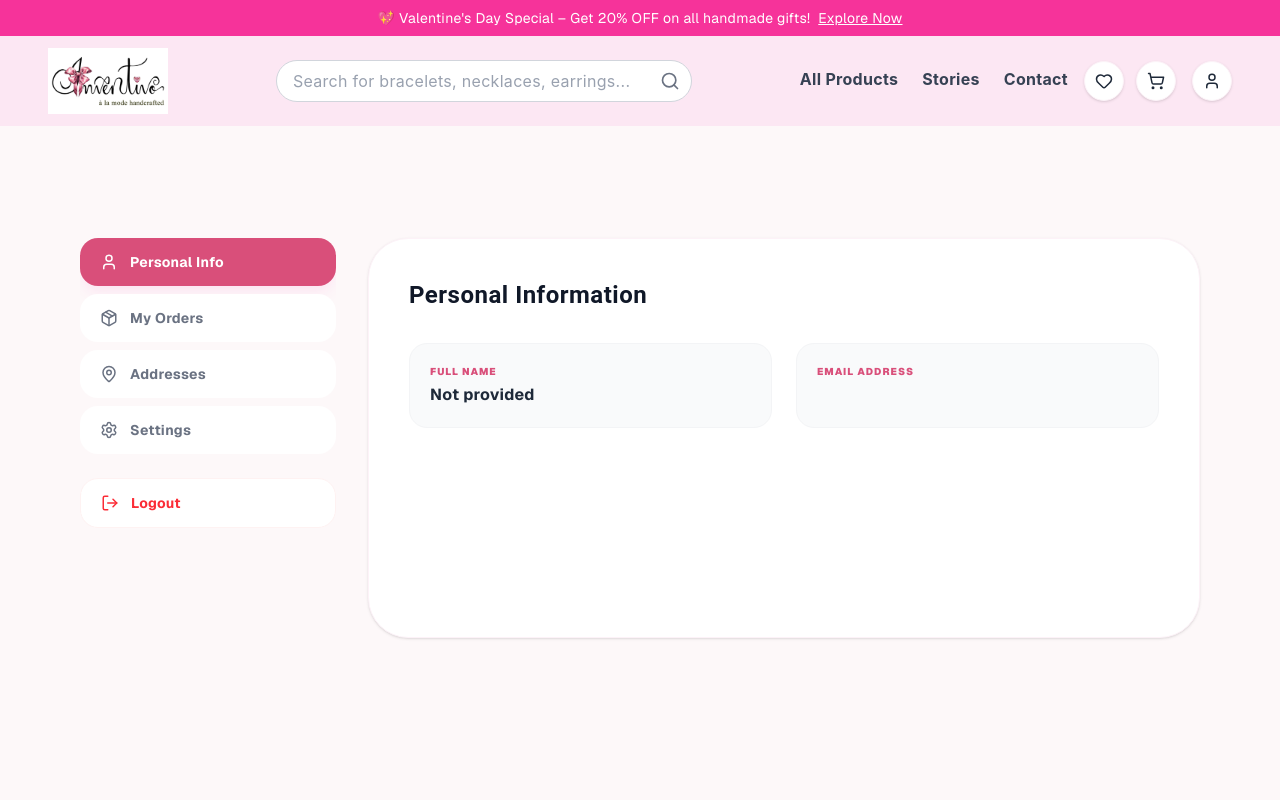
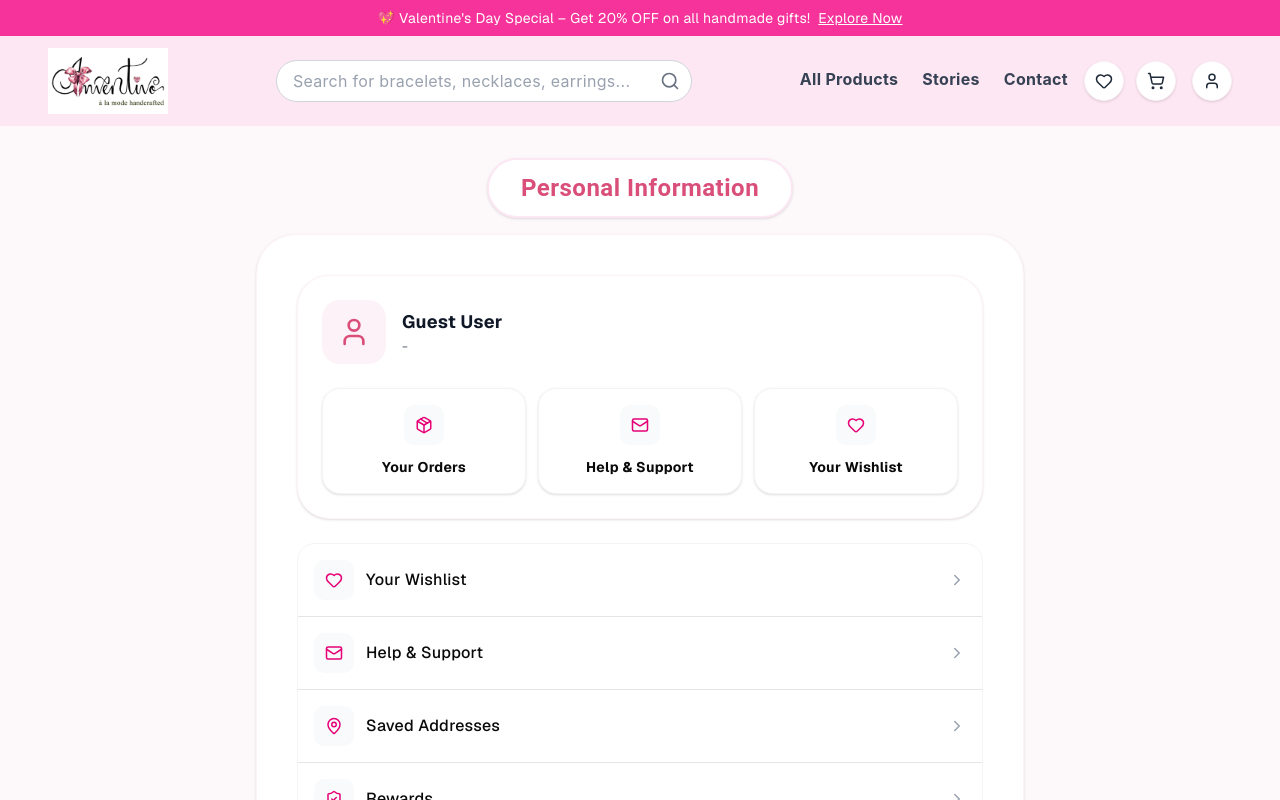
Before and after one commit to GNithinReddy454/Inventino-new-interns-Frontend, a Next.js app: page /profile in a window 1280 px wide. Shown: the top 800 px of the page. Built offline with nearby package versions, Linux system fonts and the light colour scheme.

Commit message:
Update feature/navbar: add profile orders and update packages

```diff
--- /dev/null
+++ b/app/(main)/profile/orders/page.tsx
@@ -0,0 +1,45 @@
+"use client";
+
+import React from "react";
+import Link from "next/link";
+import { CheckCircle2, Truck } from "lucide-react";
+
+const orders = [
+  { id: "INV-8829", date: "Feb 12, 2026", status: "In Transit", total: 129.99, icon: Truck, color: "text-blue-500 bg-blue-50" },
+  { id: "INV-8742", date: "Jan 28, 2026", status: "Delivered", total: 85.0, icon: CheckCircle2, color: "text-emerald-500 bg-emerald-50" },
+];
+
+export default function OrdersPage() {
+  return (
+    <div className="bg-[#fdf8f9] min-h-screen pt-20 md:pt-28 pb-20 font-sans">
+      <div className="max-w-4xl mx-auto px-4">
+        <div className="bg-white rounded-[2.5rem] p-6 md:p-10 border border-pink-50 shadow-sm">
+          <div className="flex items-center justify-between mb-6">
+            <h1 className="text-2xl font-serif font-bold">My Orders</h1>
+            <Link href="/profile" className="text-sm text-gray-500">Back to Profile</Link>
+          </div>
+
+          <div className="space-y-4">
+            {orders.map((order) => (
+              <Link key={order.id} href={`/profile/orders/${order.id}`} className="block">
+                <div className="p-5 border border-gray-100 rounded-[2rem] flex items-center justify-between gap-4 hover:shadow-md transition-shadow">
+                  <div className="flex items-center gap-4">
+                    <div className={`w-12 h-12 rounded-2xl flex items-center justify-center ${order.color}`}><order.icon size={22} /></div>
+                    <div>
+                      <p className="font-bold text-gray-900">{order.id}</p>
+                      <p className="text-[12px] text-gray-400">{order.date}</p>
+                    </div>
+                  </div>
+                  <div className="text-right">
+                    <p className="font-black text-gray-900">${order.total.toFixed(2)}</p>
+                    <p className="text-[10px] uppercase mt-1 font-bold {order.color}">{order.status}</p>
+                  </div>
+                </div>
+              </Link>
+            ))}
+          </div>
+        </div>
+      </div>
+    </div>
+  );
+}
--- a/app/(main)/profile/page.tsx
+++ b/app/(main)/profile/page.tsx
@@ -20,91 +20,82 @@ export default function ProfilePage() {
   ];
 
   return (
-    <div className="bg-[#fdf8f9] min-h-screen pt-20 md:pt-28 pb-20 font-sans">
+    <div className="bg-[#fdf8f9] min-h-screen pt-4 md:pt-8 pb-20 font-sans">
       <div className="max-w-6xl mx-auto px-4">
 
-        {/* MOBILE HEADER */}
-        <div className="bg-white p-6 rounded-[2rem] border border-pink-50 shadow-sm mb-6 md:hidden flex items-center gap-4">
+
+
+        <div className="max-w-3xl mx-auto">
+          <div className="flex justify-center mb-4">
+            <h1 className="inline-block px-8 py-3 bg-white border-2 border-pink-100 rounded-full text-2xl font-serif font-bold text-[#D94F7A] shadow-sm">
+              Personal Information
+            </h1>
+          </div>
+          <div className="bg-white rounded-[2.5rem] p-6 md:p-10 border border-pink-50 shadow-sm min-h-[400px]">
+            {activeTab === "personal" && (
+              <div className="animate-in fade-in duration-500">
+                <div className="bg-white p-6 rounded-[2rem] border border-pink-50 shadow-sm mb-6">
+                  <div className="flex items-center gap-4">
                     <div className="w-16 h-16 bg-pink-50 rounded-2xl flex items-center justify-center text-[#D94F7A]">
-            <User size={30} />
+                      <User size={32} />
                     </div>
                     <div>
-            <h2 className="text-xl font-bold text-gray-900 leading-tight">{user?.name || "Guest User"}</h2>
-            <p className="text-xs text-gray-400 font-medium">{user?.email}</p>
+                      <p className="text-lg font-bold text-gray-900">{user?.name || "Guest User"}</p>
+                      <p className="text-sm text-gray-500">{user?.email || "-"}</p>
                     </div>
                   </div>
 
-        <div className="grid grid-cols-1 lg:grid-cols-4 gap-6 md:gap-8">
-          <div className="lg:col-span-1">
-            <div className="flex lg:flex-col gap-2 overflow-x-auto pb-2 lg:pb-0 no-scrollbar">
+                  <div className="mt-6 grid grid-cols-3 gap-3">
+                    <Link href="/profile/orders" className="bg-white p-4 rounded-2xl text-center shadow-sm border border-gray-100">
+                      <div className="flex items-center justify-center w-10 h-10 bg-gray-50 rounded-lg mx-auto text-pink-600"><Package size={18} /></div>
+                      <p className="text-sm font-bold mt-3">Your Orders</p>
+                    </Link>
+
+                    <Link href="/contact" className="bg-white p-4 rounded-2xl text-center shadow-sm border border-gray-100">
+                      <div className="flex items-center justify-center w-10 h-10 bg-gray-50 rounded-lg mx-auto text-pink-600"><Mail size={18} /></div>
+                      <p className="text-sm font-bold mt-3">Help & Support</p>
+                    </Link>
+
+                    <Link href="/wishlist" className="bg-white p-4 rounded-2xl text-center shadow-sm border border-gray-100">
+                      <div className="flex items-center justify-center w-10 h-10 bg-gray-50 rounded-lg mx-auto text-pink-600"><Heart size={18} /></div>
+                      <p className="text-sm font-bold mt-3">Your Wishlist</p>
+                    </Link>
+                  </div>
+                </div>
+
+                {/* Zepto Cash & Gift Card removed per request */}
+
+                <div className="bg-white rounded-2xl border border-gray-100">
                   {[
-                { id: "personal", label: "Personal Info", icon: User },
-                { id: "orders", label: "My Orders", icon: Package },
-                { id: "addresses", label: "Addresses", icon: MapPin },
-                { id: "settings", label: "Settings", icon: Settings },
-              ].map((item) => (
-                <button
-                  key={item.id}
-                  onClick={() => setActiveTab(item.id)}
-                  className={`flex items-center gap-3 px-5 py-3.5 rounded-2xl font-bold text-sm transition-all whitespace-nowrap lg:w-full ${
-                    activeTab === item.id
-                    ? "bg-[#D94F7A] text-white shadow-lg shadow-pink-100"
-                    : "bg-white text-gray-500 border border-gray-50 lg:border-none"
-                  }`}
-                >
-                  <item.icon size={18} /> {item.label}
-                </button>
+                    { label: "Your Wishlist", icon: Heart, href: "/wishlist" },
+                    { label: "Help & Support", icon: Mail, href: "/contact" },
+                    { label: "Saved Addresses", icon: MapPin, href: "/profile/addresses" },
+                    { label: "Rewards", icon: ShieldCheck, href: "/rewards" },
+                    { label: "Payment Management", icon: CreditCard, href: "/profile/payments" },
+                    { label: "Settings", icon: Settings, href: "/profile/settings" },
+                  ].map((it) => (
+                    <Link key={it.label} href={it.href} className="flex items-center justify-between p-4 border-b last:border-b-0">
+                      <div className="flex items-center gap-3">
+                        <div className="w-10 h-10 rounded-lg bg-gray-50 flex items-center justify-center text-pink-600"><it.icon size={18} /></div>
+                        <p className="font-medium">{it.label}</p>
+                      </div>
+                      <ChevronRight size={18} className="text-gray-400" />
+                    </Link>
                   ))}
+                </div>
+
+                <div className="p-4">
                   <button
                     onClick={logout}
-                className="flex items-center gap-3 px-5 py-3.5 rounded-2xl font-bold text-sm text-red-500 bg-white border border-red-50 lg:mt-4 lg:w-full"
+                    className="w-full flex items-center justify-center gap-3 px-4 py-3 rounded-2xl font-bold text-sm text-red-500 bg-white border border-red-50 mt-4"
                   >
                     <LogOut size={18} /> Logout
                   </button>
                 </div>
               </div>
-
-          <div className="lg:col-span-3">
-            <div className="bg-white rounded-[2.5rem] p-6 md:p-10 border border-pink-50 shadow-sm min-h-[400px]">
-              {activeTab === "personal" && (
-                <div className="animate-in fade-in duration-500">
-                  <h2 className="text-2xl font-serif font-bold text-gray-900 mb-8">Personal Information</h2>
-                  <div className="grid grid-cols-1 md:grid-cols-2 gap-6">
-                    <div className="space-y-1 p-5 bg-gray-50 rounded-2xl border border-gray-100">
-                      <p className="text-[10px] font-black uppercase tracking-widest text-[#D94F7A]">Full Name</p>
-                      <p className="font-bold text-gray-800">{user?.name || "Not provided"}</p>
-                    </div>
-                    <div className="space-y-1 p-5 bg-gray-50 rounded-2xl border border-gray-100">
-                      <p className="text-[10px] font-black uppercase tracking-widest text-[#D94F7A]">Email Address</p>
-                      <p className="font-bold text-gray-800">{user?.email}</p>
-                    </div>
-                  </div>
-                </div>
             )}
 
-              {activeTab === "orders" && (
-                <div className="animate-in fade-in duration-500 space-y-6">
-                  <h2 className="text-2xl font-serif font-bold text-gray-900 mb-6">Recent Orders</h2>
-                  <div className="space-y-4">
-                    {orders.map((order) => (
-                      <div key={order.id} className="p-5 border border-gray-100 rounded-[2rem] flex flex-col md:flex-row md:items-center justify-between gap-4">
-                        <div className="flex items-center gap-4">
-                          <div className={`w-12 h-12 rounded-2xl flex items-center justify-center ${order.color}`}><order.icon size={22} /></div>
-                          <div>
-                            <p className="font-bold text-gray-900">{order.id}</p>
-                            <p className="text-[10px] text-gray-400 font-bold uppercase tracking-tight">{order.date}</p>
-                          </div>
-                        </div>
-                        <div className="flex items-center justify-between md:justify-end gap-6 border-t md:border-none pt-4 md:pt-0">
-                          <p className="font-black text-gray-900">${order.total.toFixed(2)}</p>
-                          <span className={`px-4 py-1.5 rounded-full text-[9px] font-black uppercase tracking-widest ${order.color}`}>{order.status}</span>
-                        </div>
-                      </div>
-                    ))}
-                  </div>
-                </div>
-              )}
-            </div>
+            {/* Orders are moved to the standalone /profile/orders page. */}
           </div>
         </div>
       </div>
--- a/package.json
+++ b/package.json
@@ -23,7 +23,7 @@
     "react": "19.2.3",
     "react-dom": "19.2.3",
     "swr": "^2.4.0",
-    "tailwind-merge": "^3.4.0"
+    "tailwind-merge": "^3.4.1"
   },
   "devDependencies": {
     "@tailwindcss/postcss": "^4",
```
Also changed, not shown: app/(main)/profile/orders/[id]/page.tsx (added, +67 -0 lines), 1 other file (tests, documents, lock files or other folders). Lines whose indentation alone changed are shown as unchanged.
